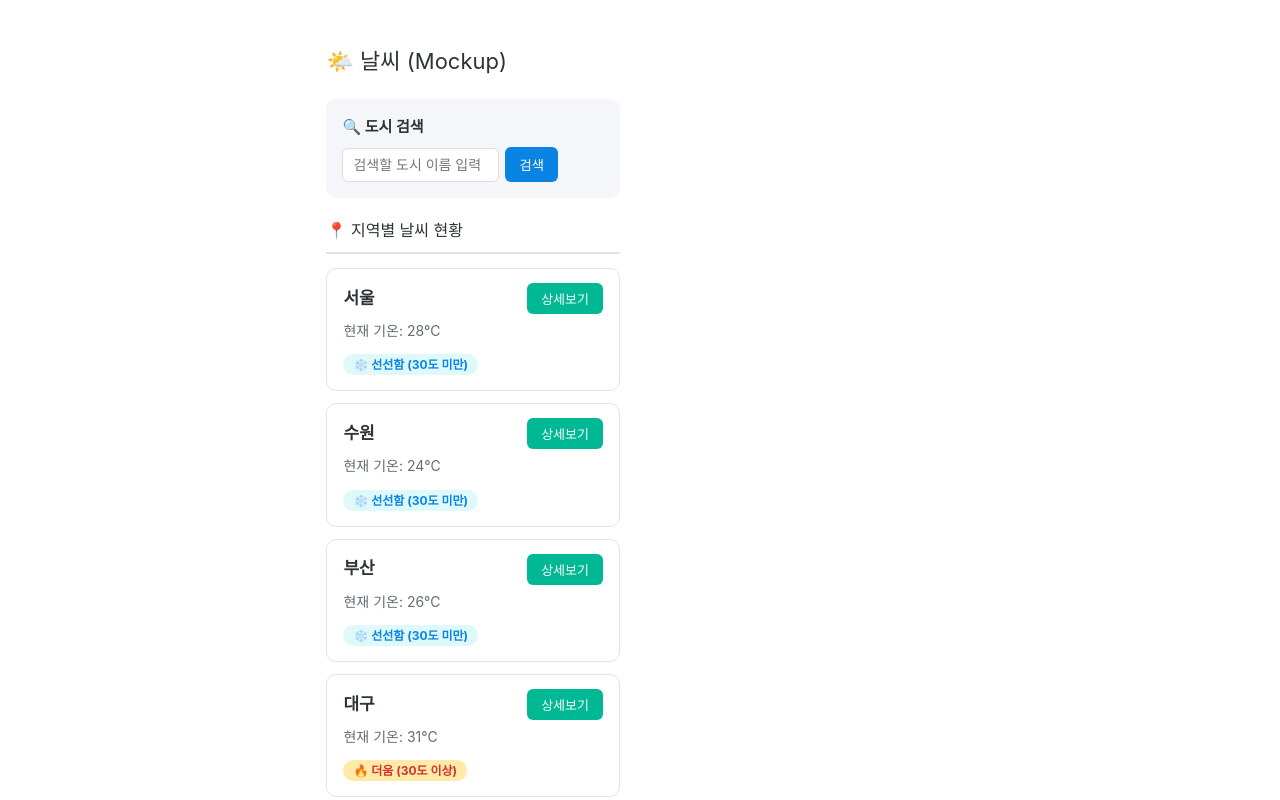
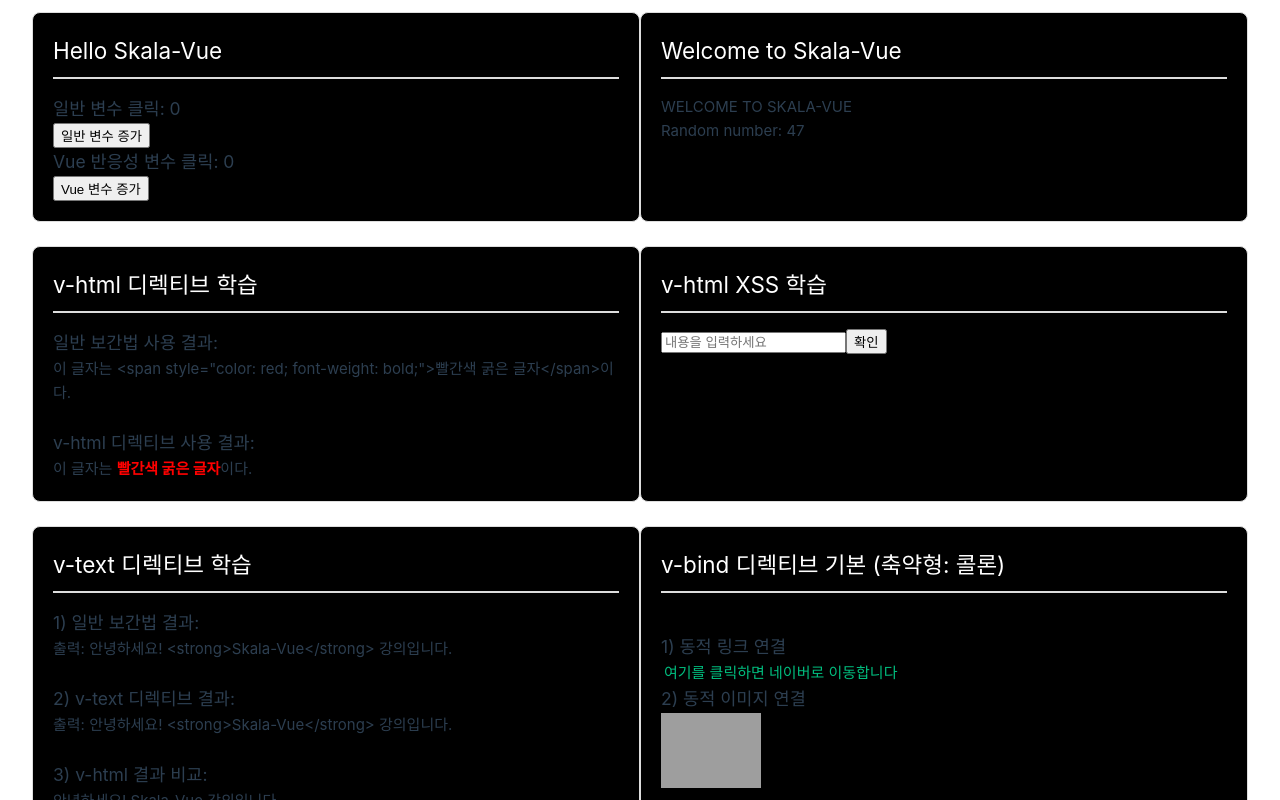
Before and after one commit to rkdgml3577/skala-vue, a Vue app: page / in a window 1280 px wide. Shown: the top 800 px of the page. Built offline with nearby package versions, Linux system fonts and the light colour scheme; grey boxes are pictures that could not be loaded.

Commit message:
practice 만 남기기

```diff
--- a/src/App.vue
+++ b/src/App.vue
@@ -1,4 +1,4 @@
-<!-- <script setup>
+<script setup>
 import { RouterLink, RouterView } from "vue-router";
 import HelloWorld from "./components/HelloWorld.vue";
 import SampleOne from "./components/ReactivityExample.vue";
@@ -135,85 +135,4 @@ nav a:first-of-type {
     margin-top: 1rem;
   }
 }
-</style> -->
-
-<script setup>
-import { ref } from "vue";
-import SearchBox from "./components/SearchBox.vue";
-import WeatherCard from "./components/WeatherCard.vue";
-import StatusBar from "./components/Statusbar.vue";
-
-const weatherList = ref([
-  { id: "city_01", name: "서울", temp: 28, status: "맑음" },
-  { id: "city_02", name: "수원", temp: 24, status: "비" },
-  { id: "city_03", name: "부산", temp: 26, status: "구름" },
-  { id: "city_04", name: "대구", temp: 31, status: "맑음" },
-  { id: "city_05", name: "제주", temp: 22, status: "바람" },
-  { id: "city_06", name: "광주", temp: 29, status: "맑음" },
-  { id: "city_07", name: "대전", temp: 27, status: "비" },
-  { id: "city_08", name: "강릉", temp: 30, status: "맑음" },
-  { id: "city_09", name: "울산", temp: 25, status: "구름" },
-  { id: "city_10", name: "인천", temp: 23, status: "비" },
-]);
-
-const searchCity = ref("");
-const searchResult = ref("");
-const selectedCity = ref("");
-
-const onSearch = () => {
-  searchResult.value = searchCity.value;
-};
-
-const onSelect = (name) => {
-  selectedCity.value = name;
-};
-
-const onDetail = (city) => {
-  window.alert(`${city.name}의 현재 날씨는 [${city.status}] 상태입니다.`);
-};
-</script>
-
-<template>
-  <div class="weather-app">
-    <h1 class="app-title">🌤️ 날씨 (Mockup)</h1>
-
-    <SearchBox v-model="searchCity" :result="searchResult" @search="onSearch" />
-
-    <section class="card-list">
-      <h2 class="section-title">📍 지역별 날씨 현황</h2>
-
-      <WeatherCard
-        v-for="city in weatherList"
-        :key="city.id"
-        :city="city"
-        @select="onSelect"
-        @detail="onDetail"
-      />
-    </section>
-
-    <StatusBar :selected-city="selectedCity" />
-  </div>
-</template>
-
-<style scoped>
-.weather-app {
-  max-width: 480px;
-  margin: 24px auto;
-  padding: 20px;
-  font-family:
-    "Pretendard",
-    -apple-system,
-    sans-serif;
-  color: #2d3436;
-}
-.app-title {
-  font-size: 22px;
-  margin-bottom: 20px;
-}
-.section-title {
-  font-size: 16px;
-  padding-bottom: 8px;
-  border-bottom: 2px solid #dfe6e9;
-  margin-bottom: 14px;
-}
 </style>
--- a/src/components/SearchBox.vue
+++ /dev/null
@@ -1,63 +0,0 @@
-<script setup>
-defineProps({
-  modelValue: String,
-  result: String,
-});
-
-const emit = defineEmits(["update:modelValue", "search"]);
-
-const onInput = (e) => {
-  emit("update:modelValue", e.target.value);
-};
-</script>
-
-<template>
-  <section class="search-box">
-    <label class="search-label">🔍 도시 검색</label>
-    <input
-      class="search-input"
-      :value="modelValue"
-      @input="onInput"
-      placeholder="검색할 도시 이름 입력"
-    />
-    <button class="search-btn" @click="emit('search')">검색</button>
-    <p v-if="result" class="search-result">
-      입력한 도시: <strong>{{ result }}</strong>
-    </p>
-  </section>
-</template>
-
-<style scoped>
-.search-box {
-  padding: 16px;
-  background: #f5f6fa;
-  border-radius: 10px;
-  margin-bottom: 20px;
-}
-.search-label {
-  display: block;
-  font-weight: bold;
-  margin-bottom: 8px;
-}
-.search-input {
-  width: 60%;
-  padding: 8px 10px;
-  border: 1px solid #dcdde1;
-  border-radius: 6px;
-  font-size: 14px;
-}
-.search-btn {
-  padding: 8px 14px;
-  margin-left: 6px;
-  border: none;
-  border-radius: 6px;
-  background: #0984e3;
-  color: #fff;
-  cursor: pointer;
-}
-.search-result {
-  margin: 10px 0 0;
-  font-size: 14px;
-  color: #0984e3;
-}
-</style>
--- a/src/components/StatusBar.vue
+++ /dev/null
@@ -1,29 +0,0 @@
-<script setup>
-defineProps({
-  selectedCity: String,
-});
-</script>
-
-<template>
-  <footer class="status-bar">
-    <span v-if="selectedCity">
-      ✅ <strong>{{ selectedCity }}</strong
-      >(이)가 선택되었습니다.
-    </span>
-    <span v-else class="status-empty"> 카드를 클릭하거나 검색해 보세요. </span>
-  </footer>
-</template>
-
-<style scoped>
-.status-bar {
-  margin-top: 20px;
-  padding: 12px 16px;
-  background: #e8f5e9;
-  border-radius: 8px;
-  text-align: center;
-  font-size: 14px;
-}
-.status-empty {
-  color: #95a5a6;
-}
-</style>
--- a/src/components/WeatherCard.vue
+++ /dev/null
@@ -1,88 +0,0 @@
-<script setup>
-const props = defineProps({
-  city: Object,
-});
-
-const emit = defineEmits(["select", "detail"]);
-
-const onDetail = (e) => {
-  e.stopPropagation();
-  emit("detail", props.city);
-};
-</script>
-
-<template>
-  <div class="weather-card" @click="emit('select', city.name)">
-    <div class="card-head">
-      <span class="city-name">{{ city.name }}</span>
-
-      <button class="detail-btn" @click="onDetail">상세보기</button>
-    </div>
-
-    <p class="city-temp">현재 기온: {{ city.temp }}℃</p>
-
-    <span v-if="city.temp >= 30" class="badge badge-hot">
-      🔥 더움 (30도 이상)
-    </span>
-    <span v-else class="badge badge-cool"> ❄️ 선선함 (30도 미만) </span>
-  </div>
-</template>
-
-<style scoped>
-.weather-card {
-  padding: 14px 16px;
-  margin-bottom: 12px;
-  border: 1px solid #dfe6e9;
-  border-radius: 10px;
-  background: #fff;
-  cursor: pointer;
-  transition:
-    box-shadow 0.15s,
-    transform 0.15s;
-}
-.weather-card:hover {
-  box-shadow: 0 3px 10px rgba(0, 0, 0, 0.08);
-  transform: translateY(-2px);
-}
-.card-head {
-  display: flex;
-  align-items: center;
-  justify-content: space-between;
-  margin-bottom: 6px;
-}
-.city-name {
-  font-size: 17px;
-  font-weight: bold;
-}
-.badge {
-  font-size: 12px;
-  padding: 3px 10px;
-  border-radius: 20px;
-  font-weight: bold;
-}
-.badge-hot {
-  background: #ffeaa7;
-  color: #d63031;
-}
-.badge-cool {
-  background: #dff9fb;
-  color: #0984e3;
-}
-.city-temp {
-  margin: 6px 0 10px;
-  color: #636e72;
-  font-size: 14px;
-}
-.detail-btn {
-  padding: 6px 14px;
-  border: none;
-  border-radius: 6px;
-  background: #00b894;
-  color: #fff;
-  font-size: 13px;
-  cursor: pointer;
-}
-.detail-btn:hover {
-  background: #00a884;
-}
-</style>
```
